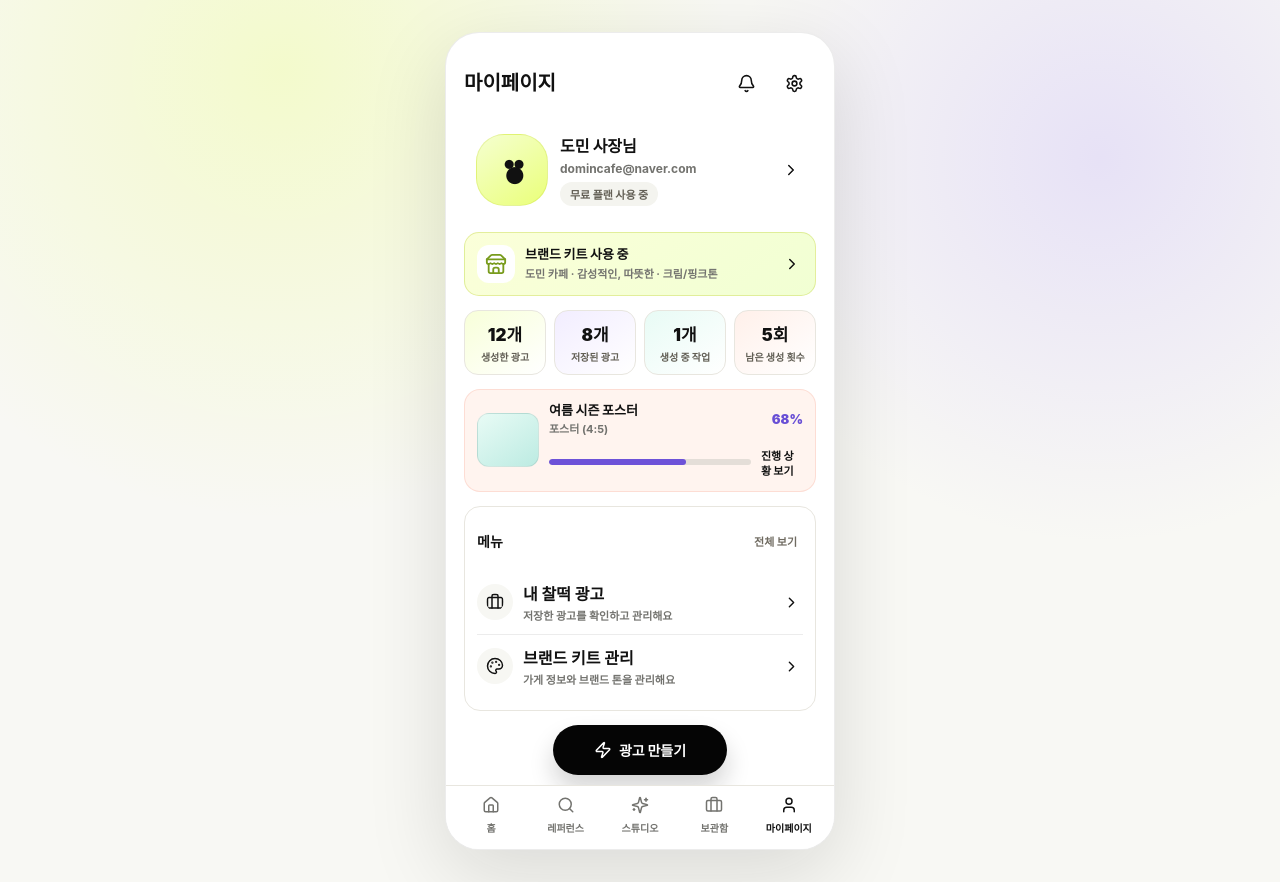
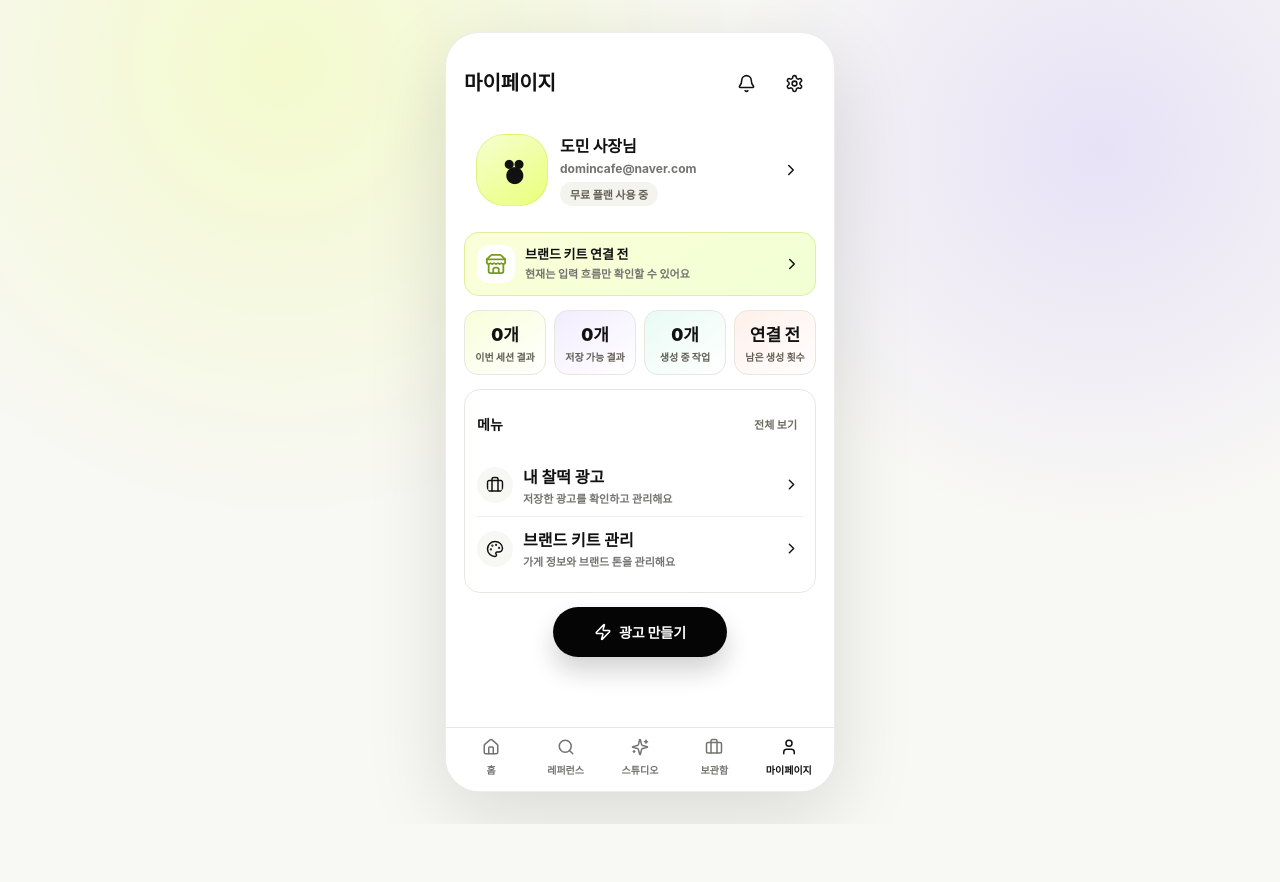
Before and after one commit to ming2tofu33/pjt-sprint_ai07_easyadsAGENT, a Next.js app in the folder apps/web/: page /my in a window 1280 px wide. After the commit the page ends 824 px from the top, so only its background shows below. Built offline with nearby package versions, Linux system fonts and the light colour scheme.

Commit message:
fix(ui): hide remaining mock dashboard states

```diff
--- a/apps/web/components/generate/ChatStartStep.tsx
+++ b/apps/web/components/generate/ChatStartStep.tsx
@@ -28,7 +28,8 @@ type ChatStartStepProps = {
 };
 
 export function ChatStartStep({ onSubmit, onBack, onGoHome }: ChatStartStepProps) {
-  const [value, setValue] = useState("우리 카페 딸기라떼 신메뉴 광고 만들어줘");
+  const [value, setValue] = useState("");
+  const canSubmit = value.trim().length > 0;
 
   function submitPrompt() {
     const prompt = value.trim();
@@ -74,10 +75,11 @@ export function ChatStartStep({ onSubmit, onBack, onGoHome }: ChatStartStepProps
           className={`${styles.input} ${styles.promptTextarea}`}
           value={value}
           aria-label="광고 요청 입력"
+          placeholder="예: 우리 가게 신메뉴 인스타 광고 만들어줘"
           onChange={(event) => setValue(event.target.value)}
           onSubmit={submitPrompt}
         />
-        <button className={styles.sendButton} type="button" aria-label="요청 보내기" onClick={submitPrompt}>
+        <button className={styles.sendButton} type="button" aria-label="요청 보내기" disabled={!canSubmit} onClick={submitPrompt}>
           <Send size={18} aria-hidden="true" />
         </button>
       </div>
--- a/apps/web/components/generate/HomeStartStep.tsx
+++ b/apps/web/components/generate/HomeStartStep.tsx
@@ -95,8 +95,8 @@ export function HomeStartStep({
           <Grid3X3 size={22} aria-hidden="true" />
         </span>
         <div>
-          <strong>브랜드 키트가 설정되어 있어요!</strong>
-          <small>도민 카페 · 감성적인 · 크림/핑크톤</small>
+          <strong>브랜드 키트를 연결해보세요</strong>
+          <small>가게 정보와 톤을 저장하면 광고 요청에 함께 반영돼요</small>
         </div>
         <ChevronRight size={18} aria-hidden="true" />
       </button>
--- a/apps/web/components/generate/MyPageStep.tsx
+++ b/apps/web/components/generate/MyPageStep.tsx
@@ -13,17 +13,23 @@ import {
   User,
   Zap
 } from "lucide-react";
+import { useEffect, useState } from "react";
 import { useRouter } from "next/navigation";
 import { buildBrandKitHref } from "@/lib/brand-kit-navigation";
 import { buildDashboardHref } from "@/lib/dashboard-navigation";
-import { archivedCreatives, brandFacts, myActivitySummary, myProfile } from "@/lib/mock-dashboard-data";
+import { myProfile } from "@/lib/mock-dashboard-data";
+import { readGeneratedCreatives } from "@/lib/generated-creative-storage";
 import { buildMyHref } from "@/lib/my-navigation";
 import { buildNotificationHref } from "@/lib/notification-navigation";
 import styles from "./generate.module.css";
 
 export function MyPageStep() {
   const router = useRouter();
-  const activeAd = archivedCreatives.find((creative) => creative.status === "generating");
+  const [sessionCreativeCount, setSessionCreativeCount] = useState(0);
+
+  useEffect(() => {
+    setSessionCreativeCount(readGeneratedCreatives().length);
+  }, []);
 
   return (
     <>
@@ -54,47 +60,30 @@ export function MyPageStep() {
       <button className={styles.myBrandBanner} type="button" onClick={() => router.push(buildBrandKitHref("complete"))}>
         <Store size={24} aria-hidden="true" />
         <strong>
-          브랜드 키트 사용 중
-          <small>
-            {brandFacts.name} · {brandFacts.tone} · 크림/핑크톤
-          </small>
+          브랜드 키트 연결 전
+          <small>현재는 입력 흐름만 확인할 수 있어요</small>
         </strong>
         <ChevronRight size={18} aria-hidden="true" />
       </button>
 
       <section className={styles.myStatsGrid} aria-label="활동 요약">
         <button type="button" onClick={() => router.push(buildDashboardHref("ads"))}>
-          <strong>{myActivitySummary.generatedAds}개</strong>
-          <span>생성한 광고</span>
+          <strong>{sessionCreativeCount}개</strong>
+          <span>이번 세션 결과</span>
         </button>
         <button type="button" onClick={() => router.push(buildDashboardHref("ads"))}>
-          <strong>{myActivitySummary.savedAds}개</strong>
-          <span>저장된 광고</span>
+          <strong>{sessionCreativeCount}개</strong>
+          <span>저장 가능 결과</span>
         </button>
         <button type="button" onClick={() => router.push(buildDashboardHref("chat", "generating"))}>
-          <strong>{myActivitySummary.activeJobs}개</strong>
+          <strong>0개</strong>
           <span>생성 중 작업</span>
         </button>
         <button type="button" onClick={() => router.push(buildMyHref("usage"))}>
-          <strong>{myActivitySummary.remainingCredits}회</strong>
+          <strong>연결 전</strong>
           <span>남은 생성 횟수</span>
         </button>
       </section>
-
-      {activeAd ? (
-        <button className={styles.myProgressCard} type="button" onClick={() => router.push(buildDashboardHref("chat", "generating"))}>
-          <span data-tone={activeAd.tone} aria-hidden="true" />
-          <strong>
-            {activeAd.title}
-            <small>{activeAd.subtitle}</small>
-          </strong>
-          <em>{activeAd.progress}%</em>
-          <i aria-hidden="true">
-            <b style={{ width: `${activeAd.progress}%` }} />
-          </i>
-          <small>진행 상황 보기</small>
-        </button>
-      ) : null}
 
       <section className={styles.myMenuList}>
         <div>
```
Also changed, not shown: apps/web/components/generate/NotificationCenterStep.tsx (+27 -1 lines), apps/web/components/generate/UsageSummaryStep.tsx (+29 -14 lines), 2 other files (tests, documents, lock files or other folders).
